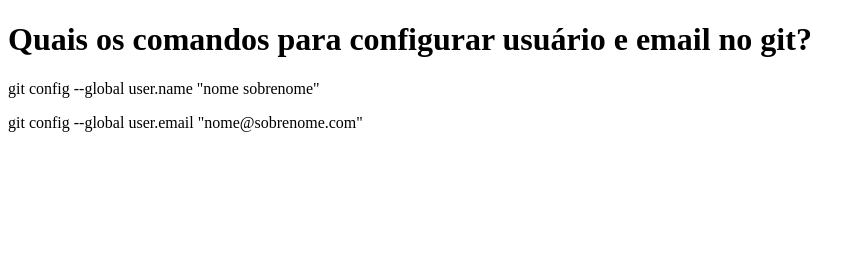
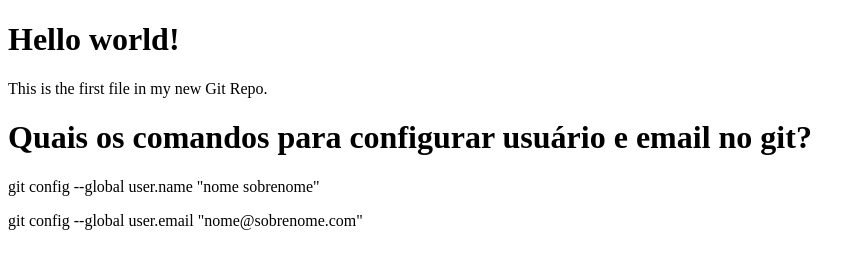
Before and after one commit to wermington/treinamento-git.html, a plain HTML site: page index.html in a window 1280 px wide. Shown: the whole page, without its empty margins (0-866 px from the left). Drawn offline with Linux system fonts and the light colour scheme.

Commit message:
Primeira Pergunta

```diff
--- a/treinamento-git.html
+++ b/index.html
@@ -1,9 +1,12 @@
 <!DOCTYPE html>
 <html>
 <head>
-<title>Treinamento git</title>
+<title>Hello World!</title>
 </head>
 <body>
+
+<h1>Hello world!</h1>
+<p>This is the first file in my new Git Repo.</p>
 
 <h1>Quais os comandos para configurar usuário e email no git?</h1>
 <p>git config --global user.name "nome sobrenome"</p>
```
